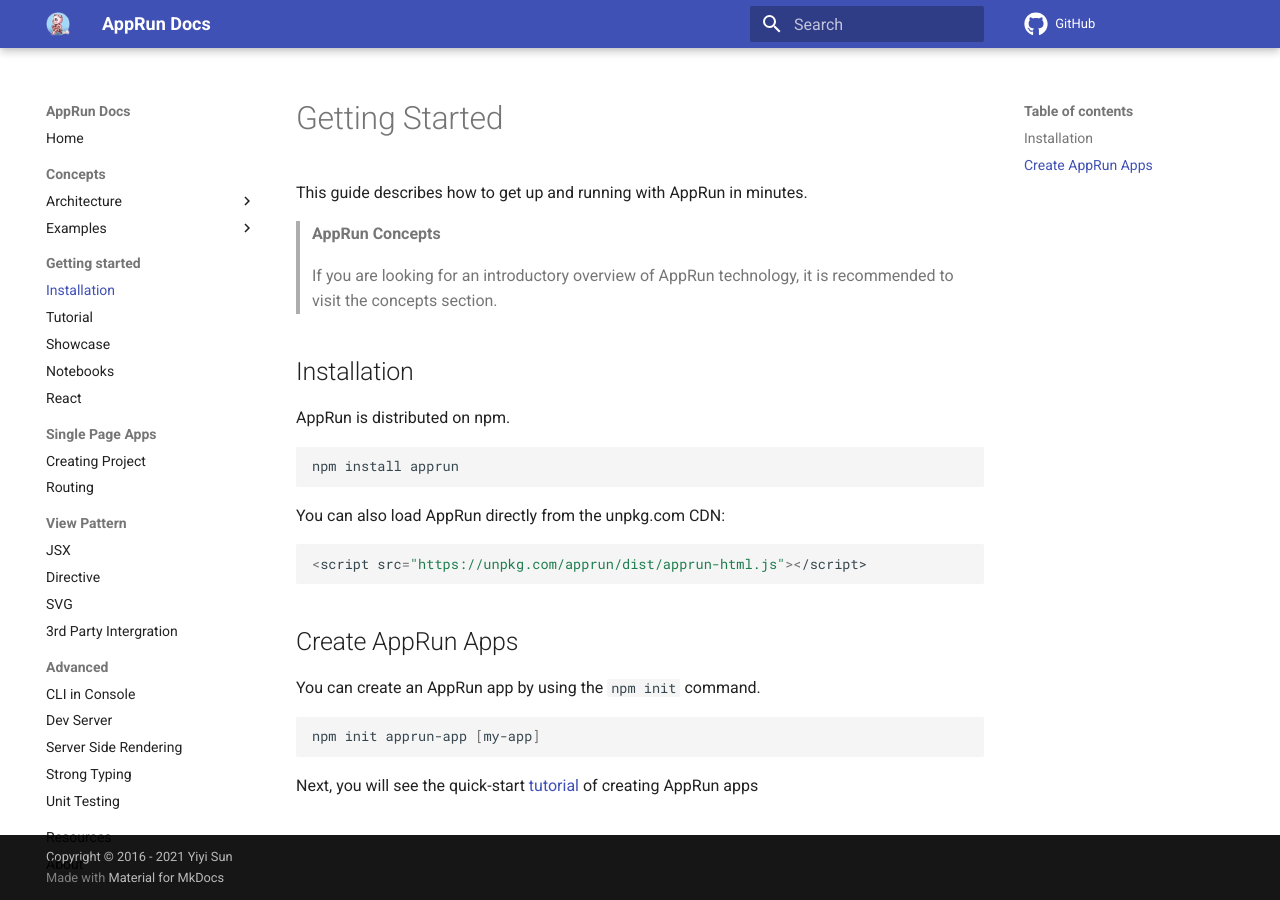
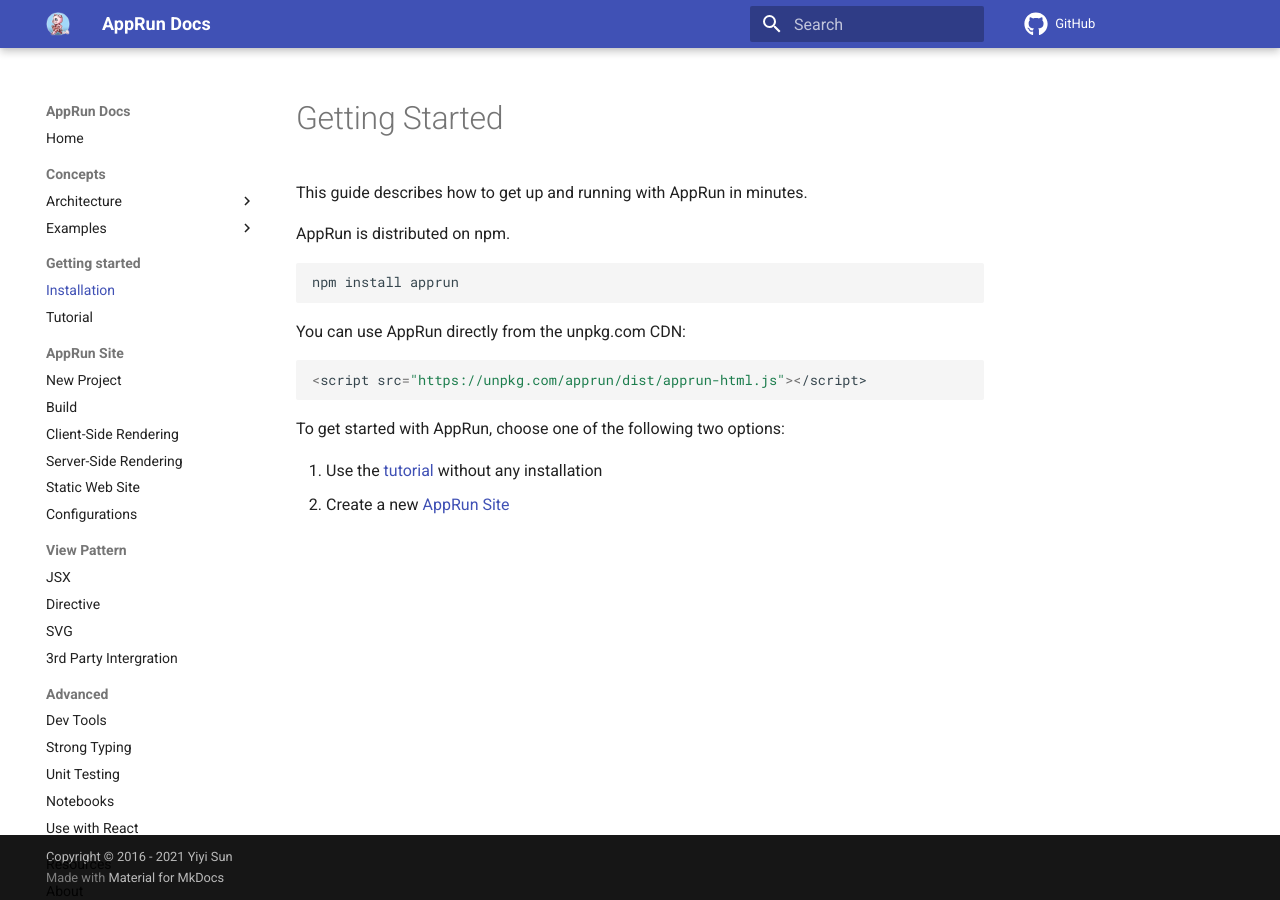
Before and after one commit to apprunjs/apprun-docs, an MkDocs documentation site: the page built from docs/getting-started.md, in a window 1280 px wide. Built offline with MkDocs 1.6.1 and Material for MkDocs 9.7.7, drawn with Linux system fonts in a browser that asks for light colours; nearby versions of some CDN libraries; library files that are not in the unit come from our copies; comment, search, counter and statistics services are not loaded.

Commit message:
add apprun-site

````diff
--- a/docs/getting-started.md
+++ b/docs/getting-started.md
@@ -1,31 +1,20 @@
 # Getting Started
 
 This guide describes how to get up and running with AppRun in minutes.
-
-> **AppRun Concepts**
->
-> If you are looking for an introductory overview of AppRun technology, it is recommended to visit the concepts section.
-
-
-## Installation
 
 AppRun is distributed on npm.
 ```sh
 npm install apprun
 ```
 
-You can also load AppRun directly from the unpkg.com CDN:
+You can use AppRun directly from the unpkg.com CDN:
 
 ```js
 <script src="https://unpkg.com/apprun/dist/apprun-html.js"></script>
 ```
 
-## Create AppRun Apps
 
-You can create an AppRun app by using the `npm init` command.
+To get started with AppRun, choose one of the following two options:
 
-```sh
-npm init apprun-app [my-app]
-```
-
-Next, you will see the quick-start [tutorial](tutorial.md) of creating AppRun apps
+1. Use the [tutorial](tutorial.md) without any installation
+2. Create a new [AppRun Site](https://github.com/yysun/apprun-site)
--- a/mkdocs.yml
+++ b/mkdocs.yml
@@ -55,25 +55,27 @@ nav:
       - Database and Websocket: architecture-ideas/db-websocket.md
       - Webassembly app with Rust: architecture-ideas/rust-app.md
       - State Machine: architecture-ideas/state-machine.md
+      - Showcase: showcase.md
   - Getting started:
     - Installation: getting-started.md
     - Tutorial: tutorial.md
-    - Showcase: showcase.md
-    - Notebooks: notebooks.md
-    - React: react.md
-  - Single Page Apps:
-    - Creating Project: spa.md
-    - Routing: routing.md
+  - AppRun Site:
+    - New Project: apprun-site.md
+    - Build: apprun-site-build.md
+    - Client-Side Rendering: apprun-site-csr.md
+    - Server-Side Rendering: apprun-site-ssr.md
+    - Static Web Site: apprun-site-static.md
+    - Configurations: apprun-site-config.md
   - View Pattern:
     - JSX: view-patterns.md
     - Directive: directive.md
     - SVG: svg.md
     - 3rd Party Intergration: 3rd-party-libs.md
   - Advanced:
-    - CLI in Console: cli-in-console.md
-    - Dev Server: dev-server.md
-    - Server Side Rendering: ssr.md
+    - Dev Tools: cli-in-console.md
     - Strong Typing: strong-typing.md
     - Unit Testing: unit-testing.md
+    - Notebooks: notebooks.md
+    - Use with React: react.md
   - Resources: resources.md
   - About: about.md
````
Also changed, not shown: docs/apprun-site-build.md (added, +36 -0 lines), docs/apprun-site-config.md (added, +42 -0 lines), docs/apprun-site-csr.md (added, +39 -0 lines), docs/apprun-site-ssr.md (added, +26 -0 lines), docs/apprun-site-static.md (added, +37 -0 lines), docs/apprun-site.md (added, +68 -0 lines), docs/cli-in-console.md (+4 -4 lines), docs/tutorial.md (+1 -1 lines), docs/unit-testing.md (+1 -1 lines).
